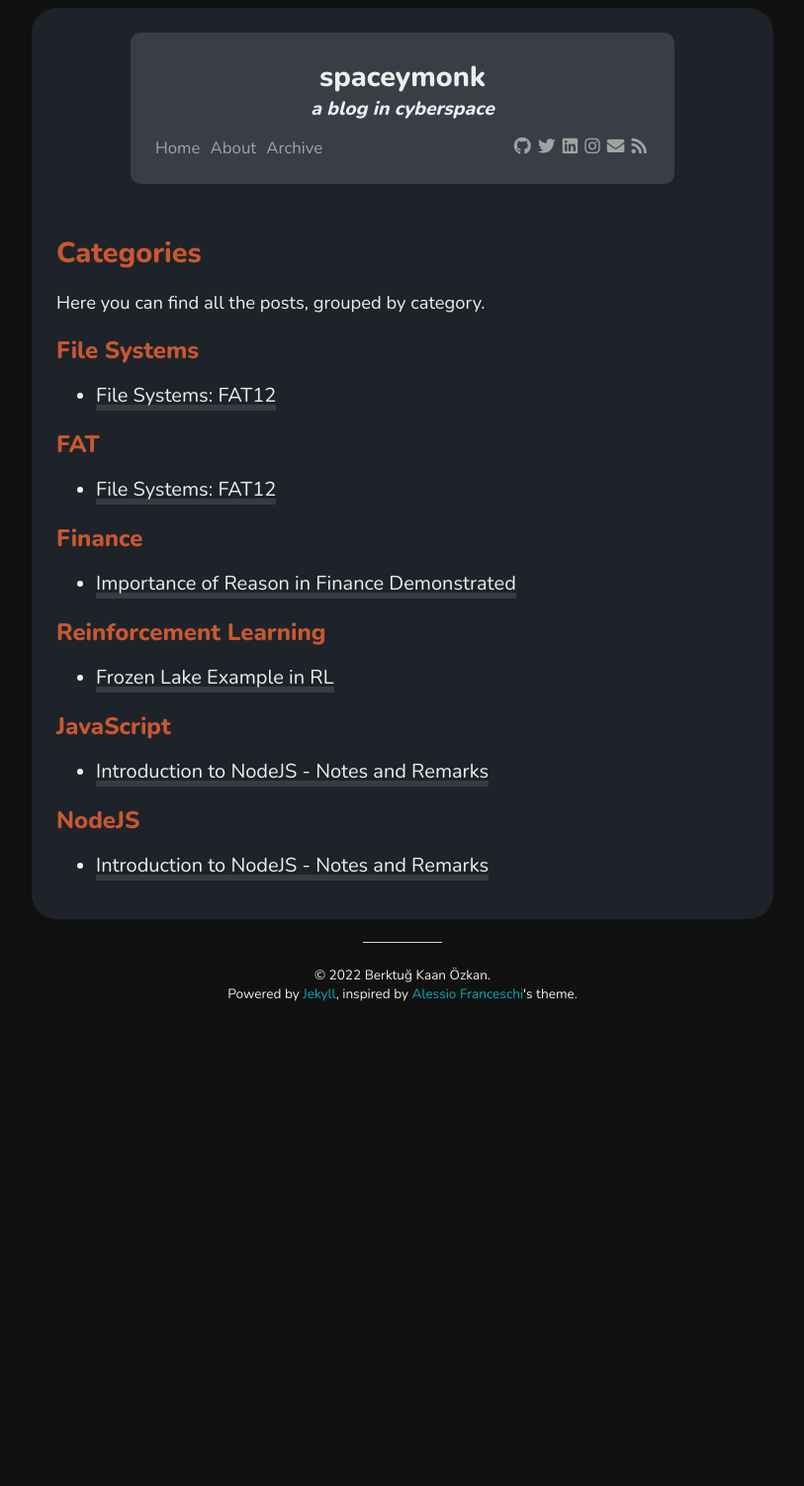
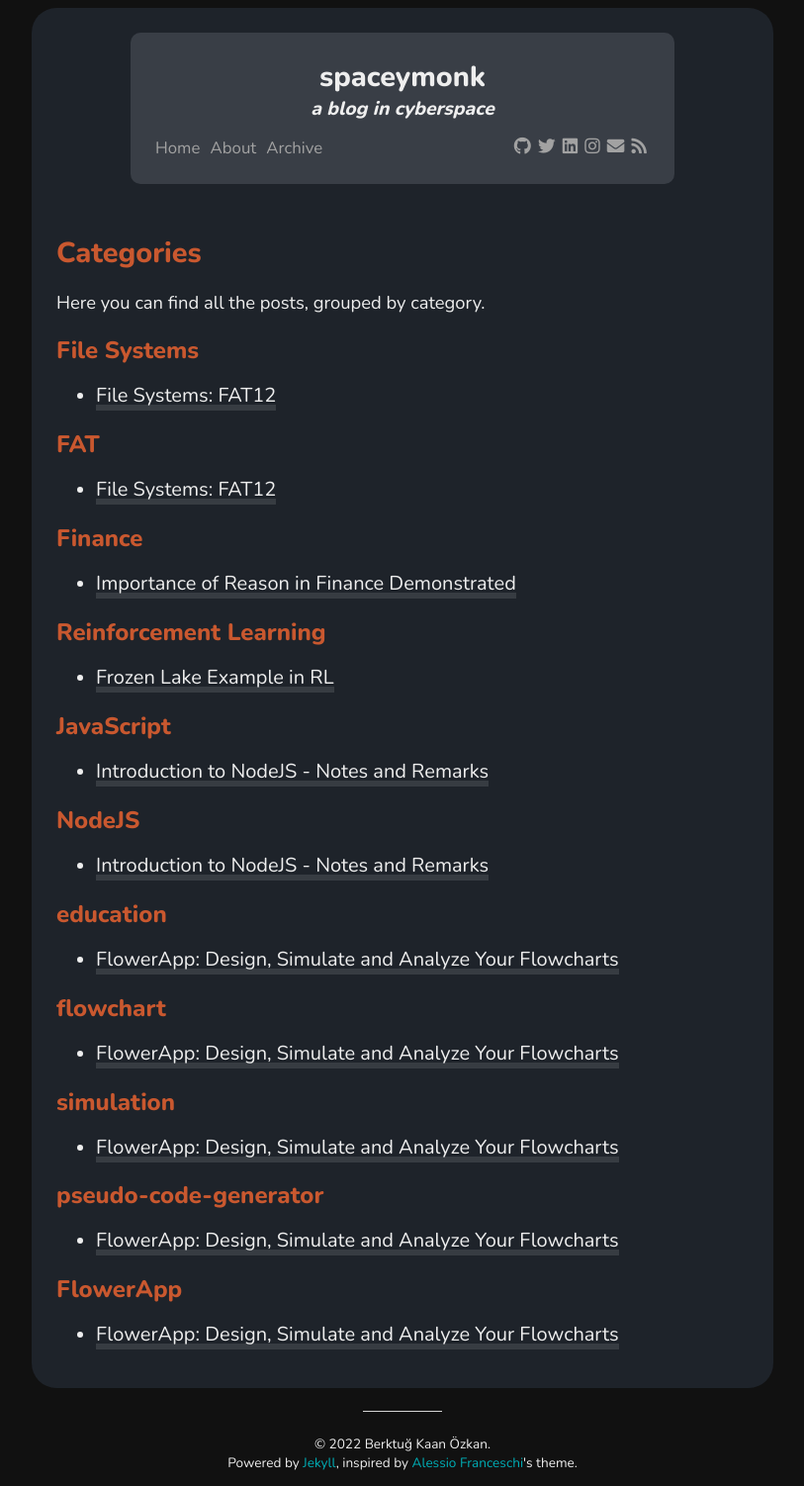
Before and after one commit to spaceymonk/spaceymonk.github.io, a Jekyll site: the page built from categories.md, in a window 1280 px wide. Shown: the whole page at 99% size, without its empty margins (233-1046 px from the left). Built offline with Jekyll 4.4.1, drawn with Linux system fonts in a browser that asks for light colours; nearby versions of some CDN libraries; before the commit the page ends 1027 px from its top, so only the background shows below that; some of the changed lines change nothing that is shown.

Commit message:
post: flower app

````diff
--- /dev/null
+++ b/_posts/2022-07-26-flower-app-release.md
@@ -0,0 +1,156 @@
+---
+title: "FlowerApp: Design, Simulate and Analyze Your Flowcharts"
+layout: post
+categories: [education, flowchart, simulation, pseudo-code-generator, FlowerApp]
+customexcerpt: "The initial release of my graduation project. It aims to improve the learning of procedural algorithms
+by running and analysing the created flowcharts."
+---
+
+- table of contents
+{:toc}
+
+
+# Background
+
+I have finally graduated from the Istanbul Technical University with a degree in Computer Engineering. I have learned a
+lot about programming, software architectures, design patterns, the development of quality software and much more.
+
+During my first year, I saw that my classmates who were new to programming, had difficulties implementing algorithms. I
+wanted to develop a tool that could help them.
+
+After some research, I have concluded that flowcharts are a good way to teach the fundamentals of programming. At that
+time, I was learning Java and did not know much about tech stacks or how to develop quality software (It was my first
+year at university.). I used Swing library to implement GUI, and the outcome was not bad, actually. If you want to try
+that version, please visit [GitHub link](https://github.com/spaceymonk/flower). It's a JAR file under the "Releases" tab.
+
+I'll cut it short, finishing this project has been on my mind for a long time, and I decided to focus on it last year.
+In the past years, I got more experienced with programming and rewrote the whole project for the web in a modular
+approach.
+
+
+# Motivation
+
+A flowchart diagram is a representation of an algorithm produced as a solution for a particular problem by visualizing
+it with various symbols and figures. In this context, flowchart diagrams not only help the reader to gain an
+understanding of the procedure but also to get an impression of the analytical characteristics of it, such as
+complexity, cost, frequency of loops and input/output operations, even just by looking at the density of the shapes.
+
+So, reading and/or understanding an algorithm becomes much easier. Also, due to the characteristics of flowchart
+diagrams, hard to grasp code gems are unlikely to be created. Because a small code fragment will result from a small
+flowchart and flowcharts are, fundamentally, easy to understand.
+
+<div class="img-wrapper no-scroll" markdown="block">
+
+![HelloWorld program in FlowerApp](/assets/img/2022-07-26/flow-hello-world.png)
+
+</div>
+
+Flowcharts can be used as a visual document to express different aspects of a project. Moreover, by converting
+flowcharts into pseudo-codes, richer documentation can be written. Below snippet is the pseudo-code of the HelloWorld
+program above:
+
+```
+begin
+  store "Hello, World!"
+end
+```
+
+Such pseudo-codes are actually help to realize algorithms in other languages, think about Assembly! After creating and
+testing the algorithm, the developer can easily translate their program into desired language. Let's see more
+complicated example:
+
+<div class="img-wrapper no-scroll" markdown="block">
+
+![Check Prime program in FlowerApp](/assets/img/2022-07-26/flow-is-prime.png)
+
+</div>
+
+Above diagram checks given number is whether prime or not. As you can see it is very easy to see the steps required to
+accomplish the task.
+
+*PS: If the language does not support `while` loops, the developer can use conditional loops instead, as illustrated in the first loop.*
+
+```
+begin
+  load n
+  if (n <= 0)
+    store "Enter a positive number!"
+    goto L2
+  fi
+  i = 2
+  flag = n !== 1
+  while (i <= n/2 && flag === true)
+    if (n % i === 0)
+      flag = false
+    fi
+    i = i + 1
+  wend
+  store flag
+end
+```
+
+As you can see with the help of pseudo-codes and flowcharts, it becomes easier to understand and adapt the algorithms.
+
+
+# Proposed Solution
+
+The proposed solution is designed as a web application for creating and testing flowchart diagrams. It also has a
+proof-of-concept pseudo-code compiler that can convert a flowchart into pseudo-code.
+
+The main idea behind deploying a web application is to enable easier access to a wide variety of devices. Furthermore,
+maintaining and updating the system is much simpler. Since the application has **PWA support**, it can be installed on a
+mobile device and can be used offline.
+
+
+## Designing and Exporting
+
+Users can create their flowcharts simply by clicking the related figure and writing simple expressions and statements
+inside them. After that, blocks are connected by dragging from their connection handles. Finally, by the addition of two
+symbols that mark the start and the end of the flow, a flowchart can be created.
+
+This created flowchart can be exported
+
+- to a PNG image and saved to a file,
+- or to a pseudo-code.
+
+All the snippets and images are from the [FlowerApp](https://web.itu.edu.tr/~ozkanbe19/flower-app/) application.
+
+
+## Testing and Analysis
+
+Users can test their flowcharts by clicking the related figure and clicking the "Run" button. The program will run
+the flowchart and display the output.
+
+The watch list is also displayed to help to debug the program by seeing the variables and values that are changed.
+
+Moreover, an Analysis window is also added. An example of the analysis window is shown below, for the "is prime" program
+with input of $$47$$.
+
+<div class="img-wrapper no-scroll" markdown="block">
+
+![Analysis result for is-prime](/assets/img/2022-07-26/analyzsis-result-(is-prime-47).png)
+
+<small>For more information about [Cyclomatic Complexity](https://en.wikipedia.org/wiki/Cyclomatic_complexity).</small>
+</div>
+
+
+## Open, Save and Share
+
+Application data saved in JSON format. Users can save their flowcharts and share them with others. Just download your
+work, copy the file to your friend's computer and open it by selecting the file.
+
+
+# How to Use
+
+Detailed instructions are provided both in-app and [How To
+Page](https://web.itu.edu.tr/~ozkanbe19/flower-app/how-to.html).
+
+
+# Try it out!
+Well, as I have explained its a web application, so if you want to give it a try please visit the
+[FlowerApp](https://web.itu.edu.tr/~ozkanbe19/flower-app/). I am currently serving the application on my university's
+servers.
+
+The GitHub repository is [here](https://github.com/spaceymonk/flower-app).
+
+Feel free to contact me if you have any questions, comments or suggestions.
--- a/_sass/post.scss
+++ b/_sass/post.scss
@@ -26,6 +26,14 @@
         -khtml-border-radius: 7px;
         border-radius: 7px;
     }
+}
+
+.img-wrapper.no-scroll {
+  overflow-x: hidden;
+  img {
+    max-width: 100%;
+    background-size: cover;
+  }
 }
 
 
````
Also changed, not shown: assets/img/2022-07-26/analyzsis-result-(is-prime-47).png (added), assets/img/2022-07-26/flow-hello-world.png (added), assets/img/2022-07-26/flow-is-prime.png (added).
